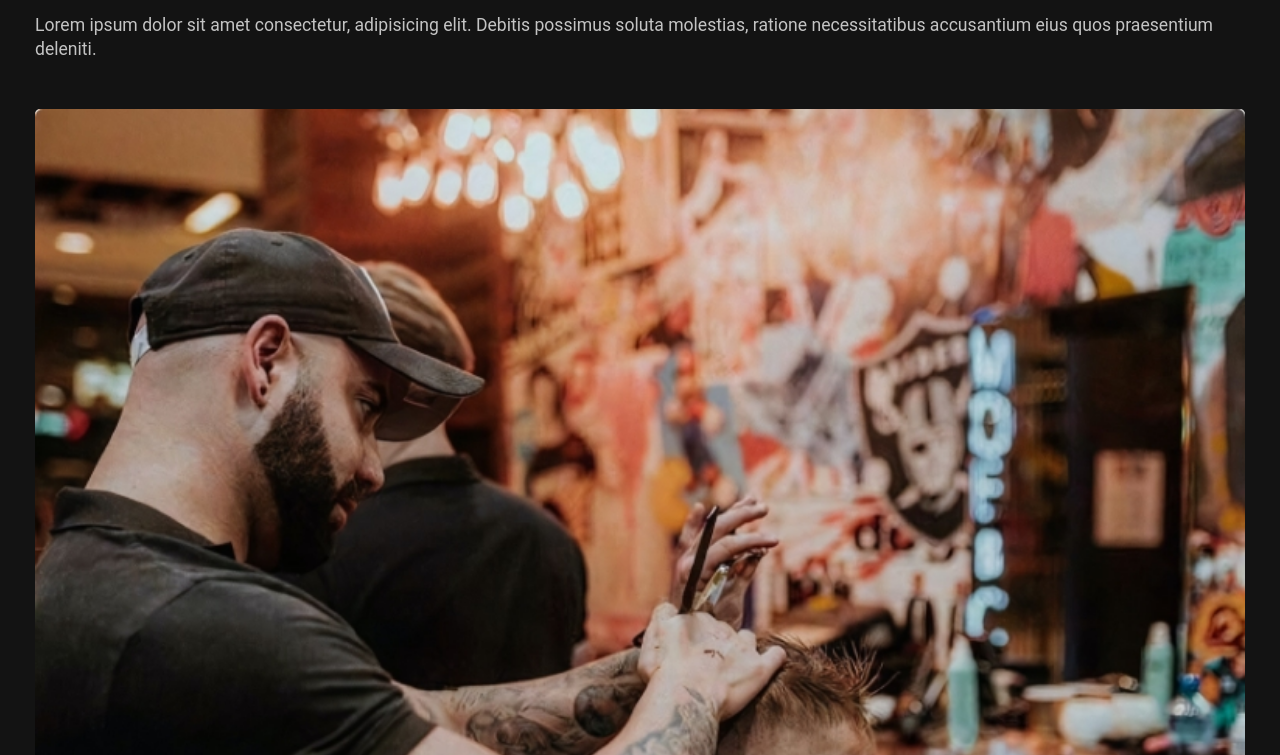
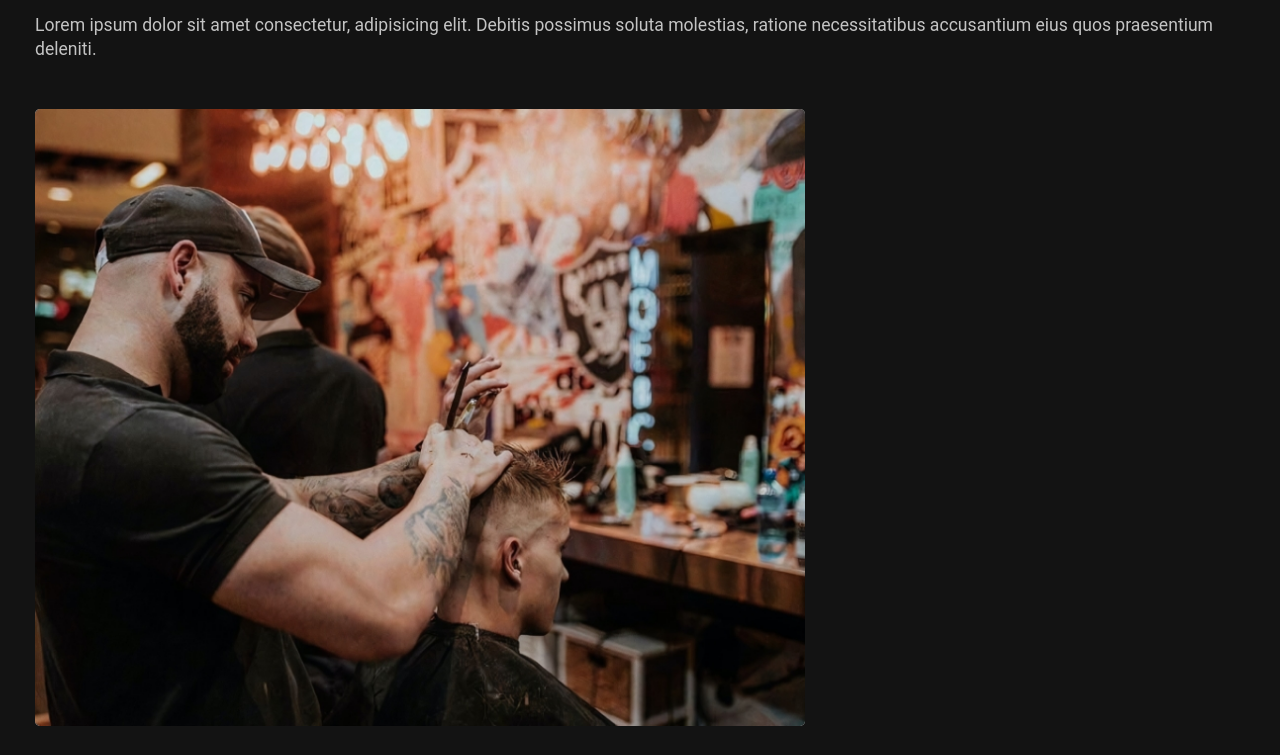
Before and after one commit to hamidousow/shaggy-barber, a website: page index.html in a window 1280 px wide. Shown: the part 1081-1836 px from the top of the page. Drawn offline with Linux system fonts and the light colour scheme.

Commit message:
about left content width

```diff
--- a/styles/_about.scss
+++ b/styles/_about.scss
@@ -8,6 +8,8 @@
     clip-path: polygon(0 0, 100% 0%, 100% 95%, 50% 100%, 0 95%);
 
     &__left {
+        width: 100%;
+        max-width: 770px;
 
         &__img {
             margin: auto;
```
Also changed, not shown: styles/index.css, 1 other file.
